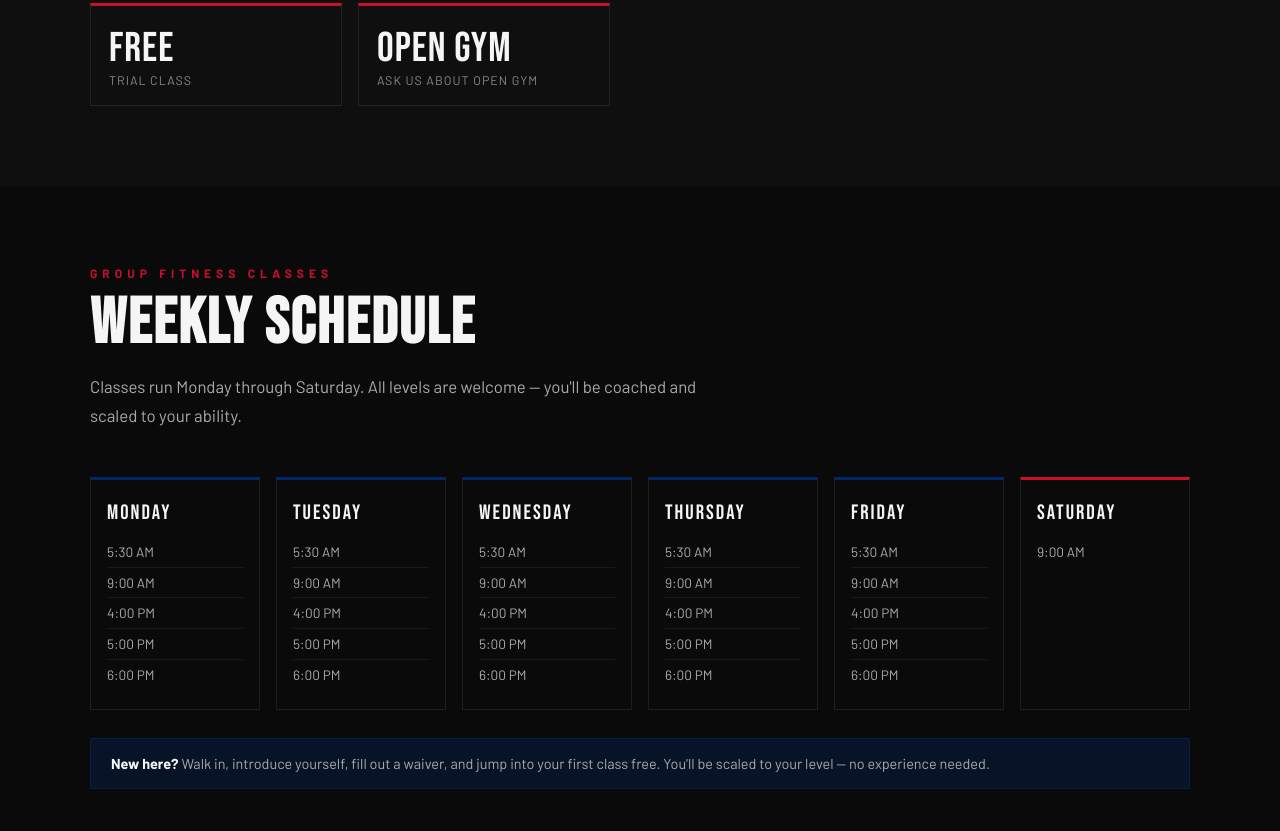
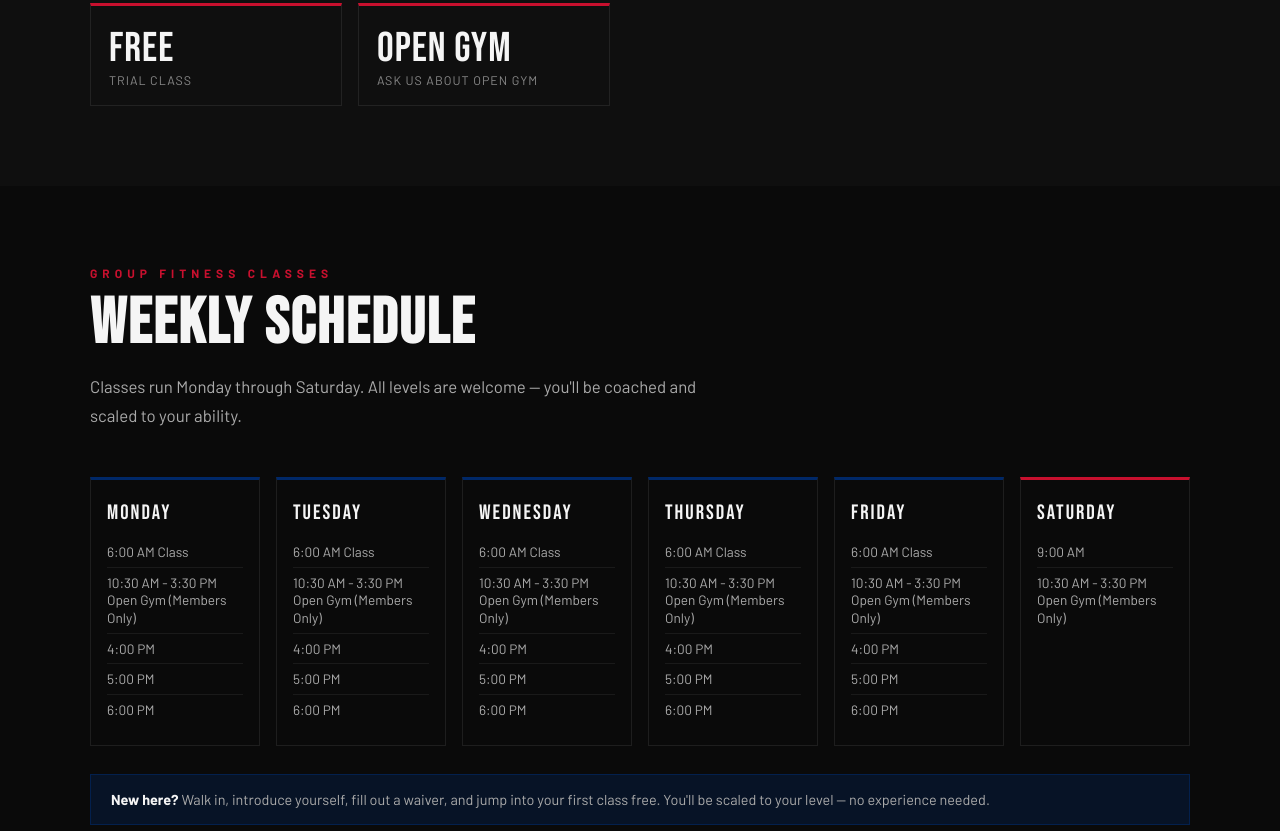
Before and after one commit to Cretuscorpus317/cretuscorpus-sc, a website: page index.html in a window 1280 px wide. Shown: the part 1582-2413 px from the top of the page. Drawn offline with Linux system fonts and the light colour scheme.

Commit message:
new times

```diff
--- a/index.html
+++ b/index.html
@@ -96,8 +96,8 @@
             <div class="stat-label">Trial Class</div>
           </div>
           <div class="stat">
-            <div class="stat-num">Open Gym</div>
-            <div class="stat-label">Ask us about open gym</div>
+            <div class="stat-num">OPEN GYM</div>
+            <div class="stat-label">ASK US ABOUT OPEN GYM</div>
           </div>
         </div>
       </div>
@@ -115,40 +115,40 @@
     <div class="schedule-grid">
       <div class="day-card">
         <div class="day-name">Monday</div>
-        <div class="time-slot">5:30 AM</div>
-        <div class="time-slot">9:00 AM</div>
+        <div class="time-slot">6:00 AM Class</div>
+        <div class="time-slot">10:30 AM - 3:30 PM Open Gym (Members Only)</div>
         <div class="time-slot">4:00 PM</div>
         <div class="time-slot">5:00 PM</div>
         <div class="time-slot">6:00 PM</div>
       </div>
       <div class="day-card">
         <div class="day-name">Tuesday</div>
-        <div class="time-slot">5:30 AM</div>
-        <div class="time-slot">9:00 AM</div>
+        <div class="time-slot">6:00 AM Class</div>
+        <div class="time-slot">10:30 AM - 3:30 PM Open Gym (Members Only)</div>
         <div class="time-slot">4:00 PM</div>
         <div class="time-slot">5:00 PM</div>
         <div class="time-slot">6:00 PM</div>
       </div>
       <div class="day-card">
         <div class="day-name">Wednesday</div>
-        <div class="time-slot">5:30 AM</div>
-        <div class="time-slot">9:00 AM</div>
+        <div class="time-slot">6:00 AM Class</div>
+        <div class="time-slot">10:30 AM - 3:30 PM Open Gym (Members Only)</div>
         <div class="time-slot">4:00 PM</div>
         <div class="time-slot">5:00 PM</div>
         <div class="time-slot">6:00 PM</div>
       </div>
       <div class="day-card">
         <div class="day-name">Thursday</div>
-        <div class="time-slot">5:30 AM</div>
-        <div class="time-slot">9:00 AM</div>
+        <div class="time-slot">6:00 AM Class</div>
+        <div class="time-slot">10:30 AM - 3:30 PM Open Gym (Members Only)</div>
         <div class="time-slot">4:00 PM</div>
         <div class="time-slot">5:00 PM</div>
         <div class="time-slot">6:00 PM</div>
       </div>
       <div class="day-card">
         <div class="day-name">Friday</div>
-        <div class="time-slot">5:30 AM</div>
-        <div class="time-slot">9:00 AM</div>
+        <div class="time-slot">6:00 AM Class</div>
+        <div class="time-slot">10:30 AM - 3:30 PM Open Gym (Members Only)</div>
         <div class="time-slot">4:00 PM</div>
         <div class="time-slot">5:00 PM</div>
         <div class="time-slot">6:00 PM</div>
@@ -156,6 +156,7 @@
       <div class="day-card saturday">
         <div class="day-name">Saturday</div>
         <div class="time-slot">9:00 AM</div>
+        <div class="time-slot">10:30 AM - 3:30 PM Open Gym (Members Only)</div>
       </div>
     </div>
     <p class="open-gym-note"><strong>New here?</strong> Walk in, introduce yourself, fill out a waiver, and jump into your first class free. You'll be scaled to your level — no experience needed.</p>
```
